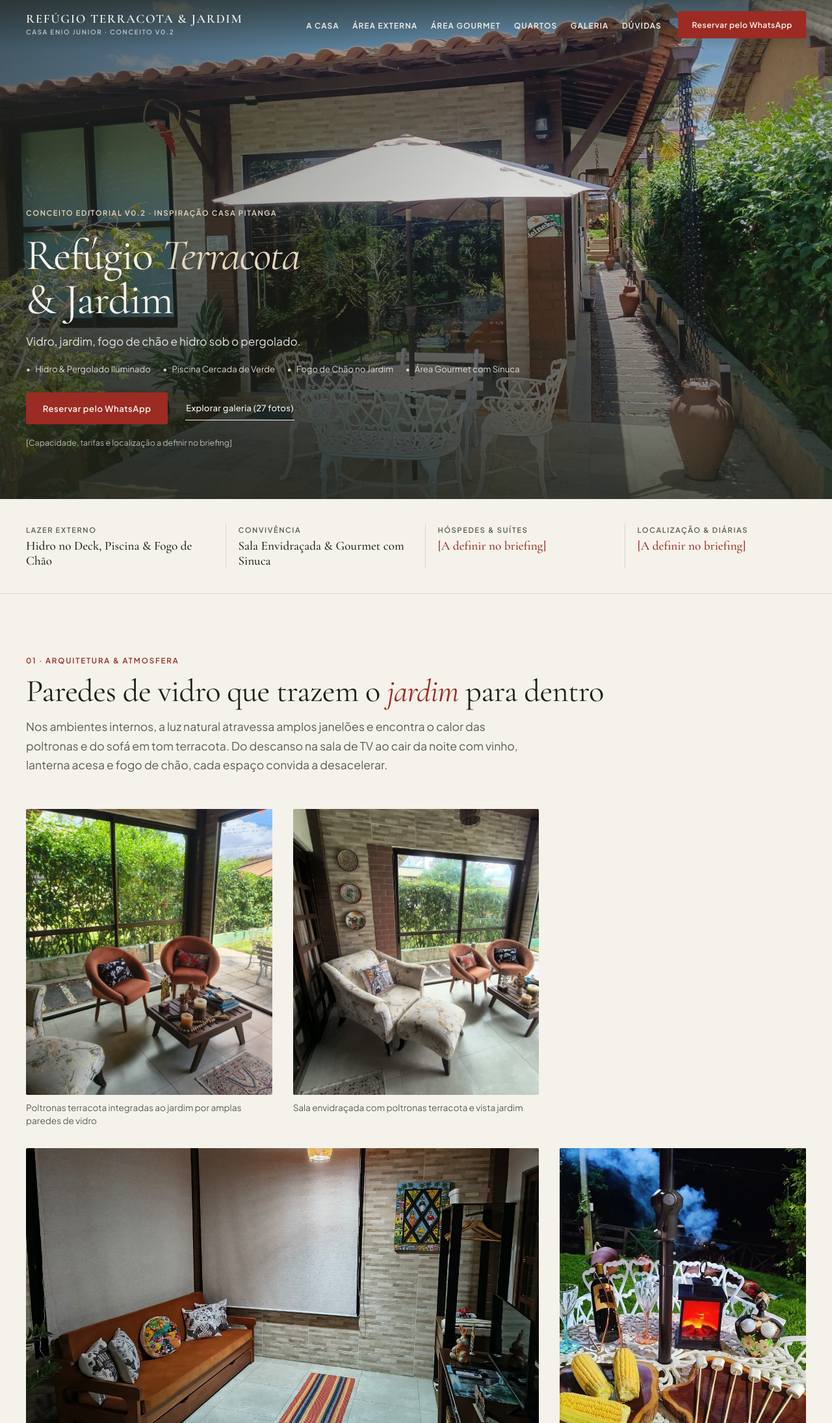
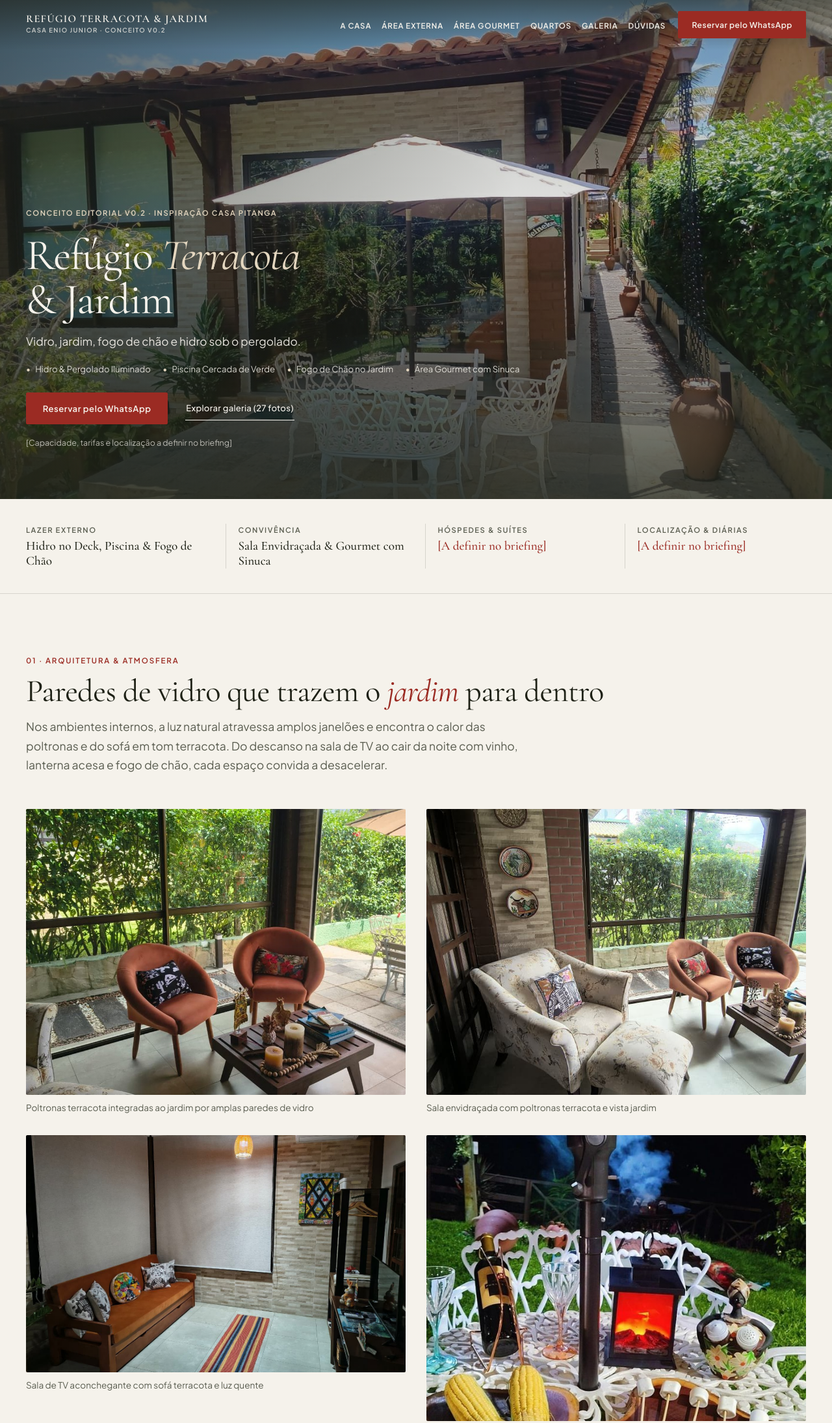
Before and after one commit to gabrielsena87/site-casa-enio-junior, a plain HTML site: page index.html in a window 1280 px wide. Shown: the top 2190 px of the page at 65% size. Drawn offline with nearby package versions, Linux system fonts and the light colour scheme.

Commit message:
fix(ui): ajustar wordmark em linha unica, grid 2x2 de #a-casa e textos v0.2

```diff
--- a/app.js
+++ b/app.js
@@ -6,6 +6,13 @@
 
   const smoothScrollTo = (targetSelector) => {
     if (!targetSelector || targetSelector === '#') return false;
+    if (targetSelector === '#topo') {
+      window.scrollTo({
+        top: 0,
+        behavior: prefersReducedMotion() ? 'auto' : 'smooth',
+      });
+      return true;
+    }
     let target = null;
     try {
       target = document.querySelector(targetSelector);
--- a/index.html
+++ b/index.html
@@ -3,8 +3,8 @@
 <head>
   <meta charset="UTF-8">
   <meta name="viewport" content="width=device-width, initial-scale=1.0">
-  <title>Refúgio Terracota &amp; Jardim — Casa Enio Junior · Conceito v0.1</title>
-  <meta name="description" content="Refúgio Terracota &amp; Jardim (Casa Enio Junior · Conceito v0.1): vidro, jardim florido, piscina, fogo de chão, área gourmet completa e hidromassagem sob o pergolado.">
+  <title>Refúgio Terracota &amp; Jardim — Casa Enio Junior · Conceito v0.2</title>
+  <meta name="description" content="Refúgio Terracota &amp; Jardim (Casa Enio Junior · Conceito v0.2): vidro, jardim florido, piscina, fogo de chão, área gourmet completa e hidromassagem sob o pergolado.">
   <link rel="preconnect" href="https://fonts.googleapis.com">
   <link rel="preconnect" href="https://fonts.gstatic.com" crossorigin>
   <link href="https://fonts.googleapis.com/css2?family=Cormorant+Garamond:ital,wght@0,400;0,500;0,600;1,400;1,500&family=Plus+Jakarta+Sans:wght@400;500;600;700&display=swap" rel="stylesheet">
@@ -1146,7 +1146,7 @@
         <header class="section-header reveal">
           <p class="eyebrow">08 · Perguntas Frequentes</p>
           <h2 id="faq-title" class="section-title">
-            Dúvidas sobre a <em>estadia</em> e o conceito v0.1
+            Dúvidas sobre a <em>estadia</em> e o conceito v0.2
           </h2>
         </header>
 
--- a/styles.css
+++ b/styles.css
@@ -414,17 +414,19 @@ h3 em {
   display: inline-flex;
   flex-direction: column;
   gap: 0.1rem;
+  flex-shrink: 0;
   z-index: 1002;
 }
 
 .brand-name {
   font-family: var(--font-serif);
-  font-size: clamp(1.18rem, 1.5vw, 1.4rem);
+  font-size: clamp(1rem, 1.28vw, 1.26rem);
   font-weight: 600;
-  letter-spacing: 0.08em;
+  letter-spacing: 0.07em;
   text-transform: uppercase;
   line-height: 1.05;
-  color: inherit;
+  white-space: nowrap;
+  color: var(--cream);
   transition: color 0.3s ease;
 }
 
@@ -433,30 +435,31 @@ h3 em {
 }
 
 .brand-sub {
-  font-size: 0.62rem;
+  font-size: 0.6rem;
   font-weight: 600;
-  letter-spacing: 0.16em;
+  letter-spacing: 0.14em;
   text-transform: uppercase;
-  opacity: 0.72;
+  white-space: nowrap;
+  opacity: 0.78;
 }
 
 .nav-menu {
   display: flex;
   align-items: center;
-  gap: clamp(1.2rem, 2vw, 1.85rem);
+  gap: clamp(0.9rem, 1.5vw, 1.45rem);
 }
 
 .nav-links {
   display: flex;
   align-items: center;
-  gap: clamp(1rem, 1.6vw, 1.55rem);
+  gap: clamp(0.75rem, 1.25vw, 1.35rem);
 }
 
 .nav-links a {
   position: relative;
-  font-size: 0.74rem;
+  font-size: 0.72rem;
   font-weight: 600;
-  letter-spacing: 0.1em;
+  letter-spacing: 0.08em;
   text-transform: uppercase;
   white-space: nowrap;
   padding-block: 0.3rem;
@@ -670,6 +673,14 @@ h3 em {
   grid-template-columns: repeat(3, minmax(0, 1fr));
   gap: clamp(1.35rem, 2.5vw, 2rem);
   align-items: start;
+}
+
+.editorial-grid-casa {
+  grid-template-columns: repeat(2, minmax(0, 1fr));
+}
+
+.editorial-grid-casa .editorial-span-wide {
+  grid-column: span 1;
 }
 
 .editorial-span-wide {
@@ -1199,24 +1210,15 @@ h3 em {
    Scroll Reveal Seguro
    ========================================================================== */
 
-@keyframes revealSafetyFallback {
-  to {
-    opacity: 1;
-    transform: translateY(0);
-  }
-}
-
 .reveal {
-  opacity: 0;
-  transform: translateY(16px);
-  transition: opacity 0.65s var(--ease-editorial), transform 0.65s var(--ease-editorial);
-  animation: revealSafetyFallback 0.5s ease 1.4s forwards;
+  opacity: 1;
+  transform: none;
+  transition: opacity 0.45s var(--ease-editorial), transform 0.45s var(--ease-editorial);
 }
 
 .reveal.is-visible {
-  animation: none;
   opacity: 1;
-  transform: translateY(0);
+  transform: none;
 }
 
 @media (prefers-reduced-motion: reduce) {
```
